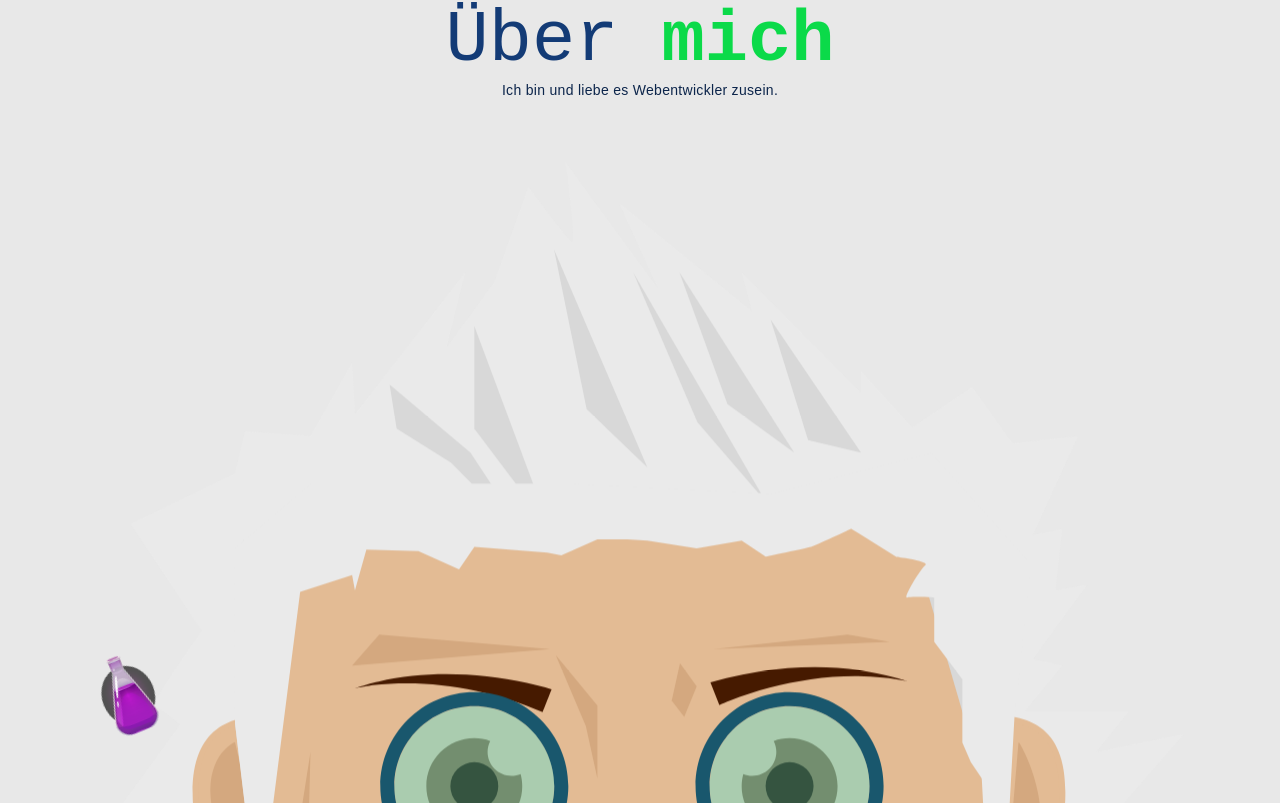
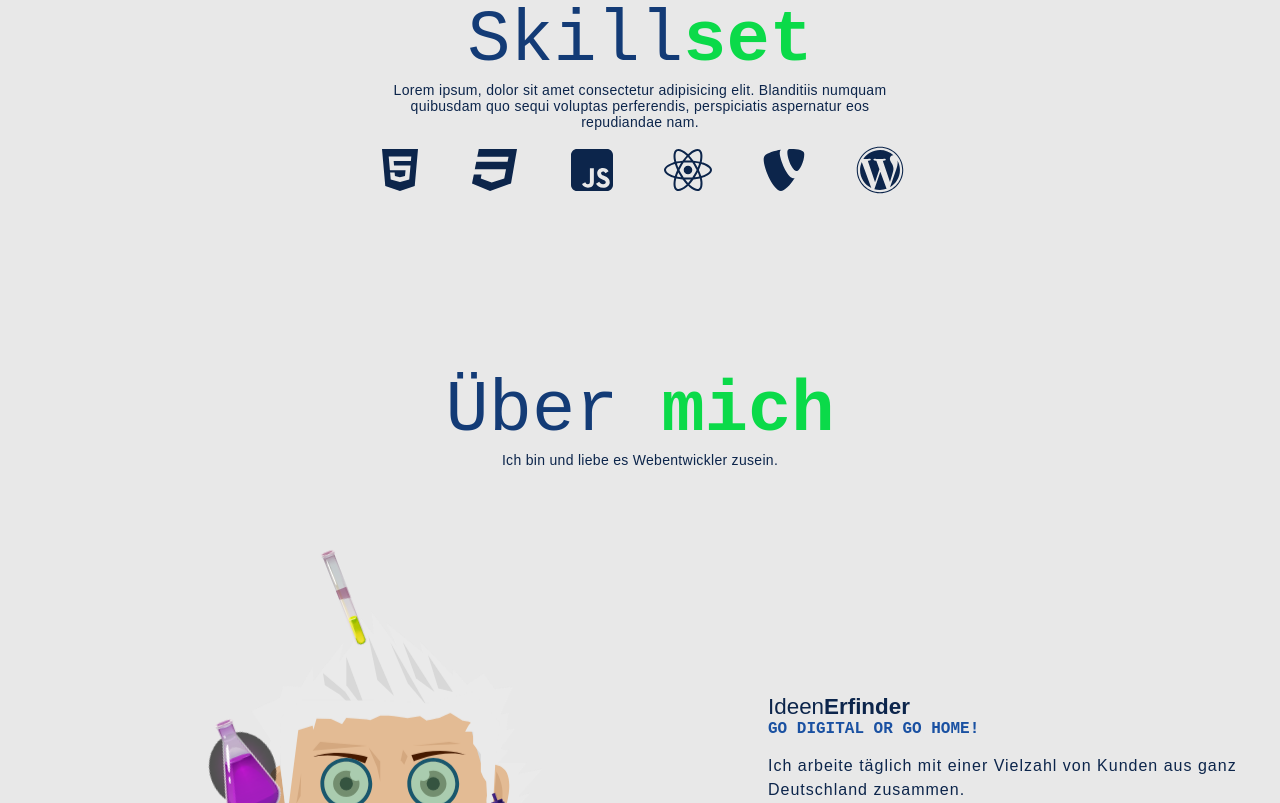
Before and after one commit to Arteque/portfolio1205, a React (Vite) app: page / in a window 1280 px wide. Shown: the part 1057-1860 px from the top of the page. Built offline with nearby package versions, Linux system fonts and the light colour scheme.

Commit message:
Start SKillset

```diff
--- a/src/App.scss
+++ b/src/App.scss
@@ -528,6 +528,7 @@ $clrsLight:(
   position: relative;
   overflow: hidden;
   padding: 2rem;
+  max-width: 400px;
   .main-media{
     padding: 2rem;
     img{
@@ -579,39 +580,48 @@ $clrsLight:(
 section{
   &:not(#hero){
     .content{
+      .col{
+        height:fit-content;
+      }
       h3{
-        font-size: clamp(24px, 7vw + 1px, 52px);
+        font-size: 1.4rem;
         font-weight: 100;
         text-align:center;
-        margin-block-end: 2rem;
+        font-family:var(--text-font);
         em{
           font-style: normal;
-          color: var(--clr-call-100);
-          font-size: xx-large;
           font-weight: 900;
         }
       }
       h4{
-        font-size: 1rem;
         text-transform: uppercase;
         margin-block-end: 1rem;
+        color:var(--clr-text-300);
+        text-align:center;
       }
       p{
         font-size: 1rem;
-        font-weight: 400;
         letter-spacing: 1px;
         line-height: 1.5rem;
         margin-block: 1rem;
-        &::first-letter{
-          font-weight: 900;
-          background:var(--clr-call-100);
-          color: var(--clr-bg-100);
-
+      }
+      @include tablet{
+        display:grid;
+        grid-template-columns: .6fr .4fr;
+        gap: 1rem;
+        justify-items: center;
+        margin-block-start: 5rem;
+        .col{
+          align-self:center;
+        }
+        h3, h4{
+          text-align: unset;
         }
       }
     }
   }
 }
+
 
 //##############################Media Queries
 
@@ -728,6 +738,23 @@ section{
       }
     }
   }
+
+
+  .multi-media-container{
+    overflow: visible;
+    width: 100%;
+    max-width: unset;
+    position:sticky;
+    top: 100px;
+    .tools-media{
+      inset: 2rem;
+      img{
+        max-height: 100px;
+        max-width: 120px;
+      }
+    }
+  }
+
 }
 
 @include desktop{
--- /dev/null
+++ b/src/Components/Skills.jsx
@@ -0,0 +1,86 @@
+import { Link } from 'react-router-dom';
+import { FontAwesomeIcon } from '@fortawesome/react-fontawesome';
+import {
+    faCss3,
+    faHtml5,
+    faJsSquare,
+    faReact,
+    faTypo3,
+    faWordpress,
+} from '@fortawesome/free-brands-svg-icons';
+
+
+import "../Styles/Skills.scss"
+function Skills() {
+
+    const skillData = [
+        {
+            id:1,
+            name:"HTML",
+            url:"#html",
+            icon:faHtml5,
+            title:"HTML5",
+            color:"linear-gradient(to right, #e34c26 50%, #f06529 51%)"
+        },
+        {
+            id:2,
+            name:"CSS",
+            url:"#css",
+            icon:faCss3,
+            title:"CSS3",
+            color:"linear-gradient(to right, #264de4 50%, #2965f1 50%)"
+        },
+        {
+            id:3,
+            name:"Javscript",
+            url:"#javascript",
+            icon:faJsSquare,
+            title:"Javascript",
+            color:"linear-gradient(to right, #E5A126 50%, #F0BF25 50%)"
+        },
+        {
+            id:4,
+            name:"Reactjs",
+            url:"#react",
+            icon:faReact,
+            title:"React",
+            color:"#61DBFB"
+        },
+        {
+            id:5,
+            name:"Typo3",
+            url:"#typo3",
+            icon:faTypo3,
+            title:"Typo3",
+            color:"linear-gradient(to right, #ff8700 50%,  #fab85c 60%)"
+        },
+        {
+            id:6,
+            name:"Wordpress",
+            url:"#wordpress",
+            icon:faWordpress,
+            title:"Wordpress",
+            color:"#21759B"
+        }
+    ]
+
+ return <>
+    <ul className="skills">
+        {
+            skillData && (
+                skillData.map(item => (
+                    <li key={item.id}
+                        className="social-link" data-color={item.color}
+                        >
+                            <Link to={item.url} title={item.title} dataname={item.name} target="_blank" role="button" rel="noopener noreferrer">
+                                <FontAwesomeIcon icon={item.icon}/>
+                            </Link>
+                    </li>
+                ))
+            )
+        }
+    </ul>
+ </>
+}
+
+export default Skills
--- a/src/Layouts/Main.jsx
+++ b/src/Layouts/Main.jsx
@@ -8,7 +8,7 @@ import {
     faRedditAlien,
     faSquareInstagram,
     faYoutube,
-    faXTwitter
+    faXTwitter,
 } from '@fortawesome/free-brands-svg-icons';
 import Burger from "../Components/Shared/Burger";
 import ColorMode from "../Components/ColorMode";
@@ -31,14 +31,12 @@ function Main() {
 
 
         //ScrollLogo
-        document.addEventListener("scroll", (e) => {
-            const documentHeight = e.target.scrollingElement.clientHeight
+        document.addEventListener("scroll", () => {
             if(window.scrollY >= 200){
                 document.body.classList.add("scrolled")
             }else{
                 document.body.classList.remove("scrolled")
             }
-
         })
     },[])
 
@@ -94,6 +92,8 @@ function Main() {
         },
 
     ]
+
+
 
 
   return (
--- a/src/Pages/Index.jsx
+++ b/src/Pages/Index.jsx
@@ -1,4 +1,5 @@
 import { Link } from "react-router-dom"
+import Skills from "../Components/Skills"
 
 function index() {
 
@@ -27,7 +28,20 @@ function index() {
           </div>
         </div>
       </section>
-      <section id="about">
+      <section className="between-section" id="between1">
+        <div className="wrapper">
+            <header className="section-header">
+              <h2>
+                Skill<em>set</em>
+              </h2>
+              <p>
+                Lorem ipsum, dolor sit amet consectetur adipisicing elit. Blanditiis numquam quibusdam quo sequi voluptas perferendis, perspiciatis aspernatur eos repudiandae nam.
+              </p>
+            </header>
+            <Skills />
+        </div>
+      </section>
+      <section id="service">
         <div className="wrapper">
           <header className="section-header">
             <h2>
--- /dev/null
+++ b/src/Styles/Skills.scss
@@ -0,0 +1,32 @@
+.skills{
+    display: flex;
+    justify-content: center;
+    align-items: center;
+    gap: 1rem;
+    li{
+        transition: all 0.3s;
+        border-radius: 10px;
+        box-shadow: 2px 2px 0px transparent;
+        &:hover{
+            box-shadow: 2px 2px 20px #00000050;
+        }
+        a{
+            width: 80px;
+            height: 80px;
+            display:flex;
+            align-items: center;
+            justify-content: center;
+            transition: all 0.3s;
+            &:hover{
+                svg{
+                    color: var(--clr-bg-100);
+
+                }
+            }
+        }
+    }
+    svg{
+        font-size: 3rem;
+        transition: all 0.1s;
+    }
+}
```
Also changed, not shown: public/General/Waves.svg (added).
